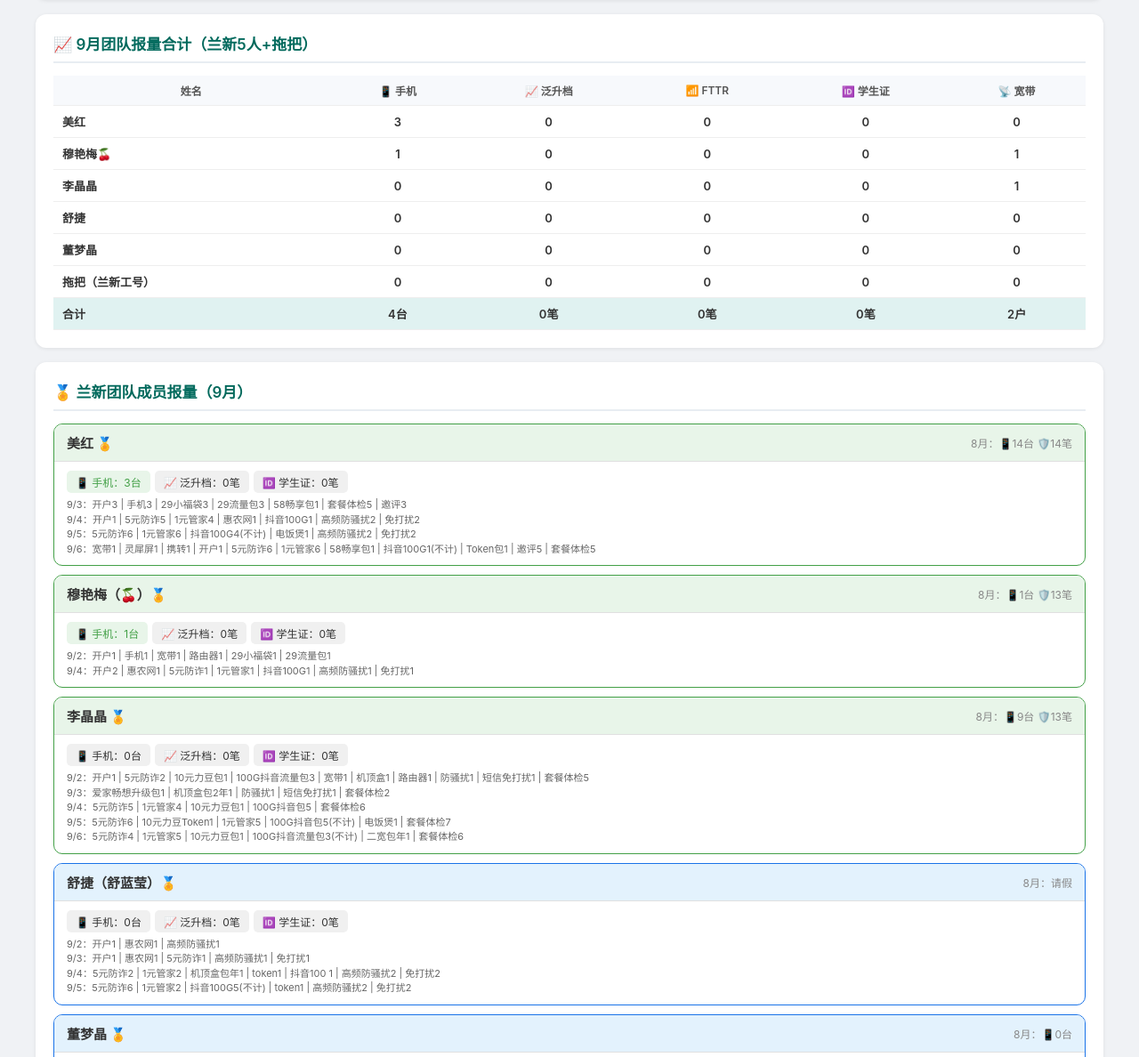
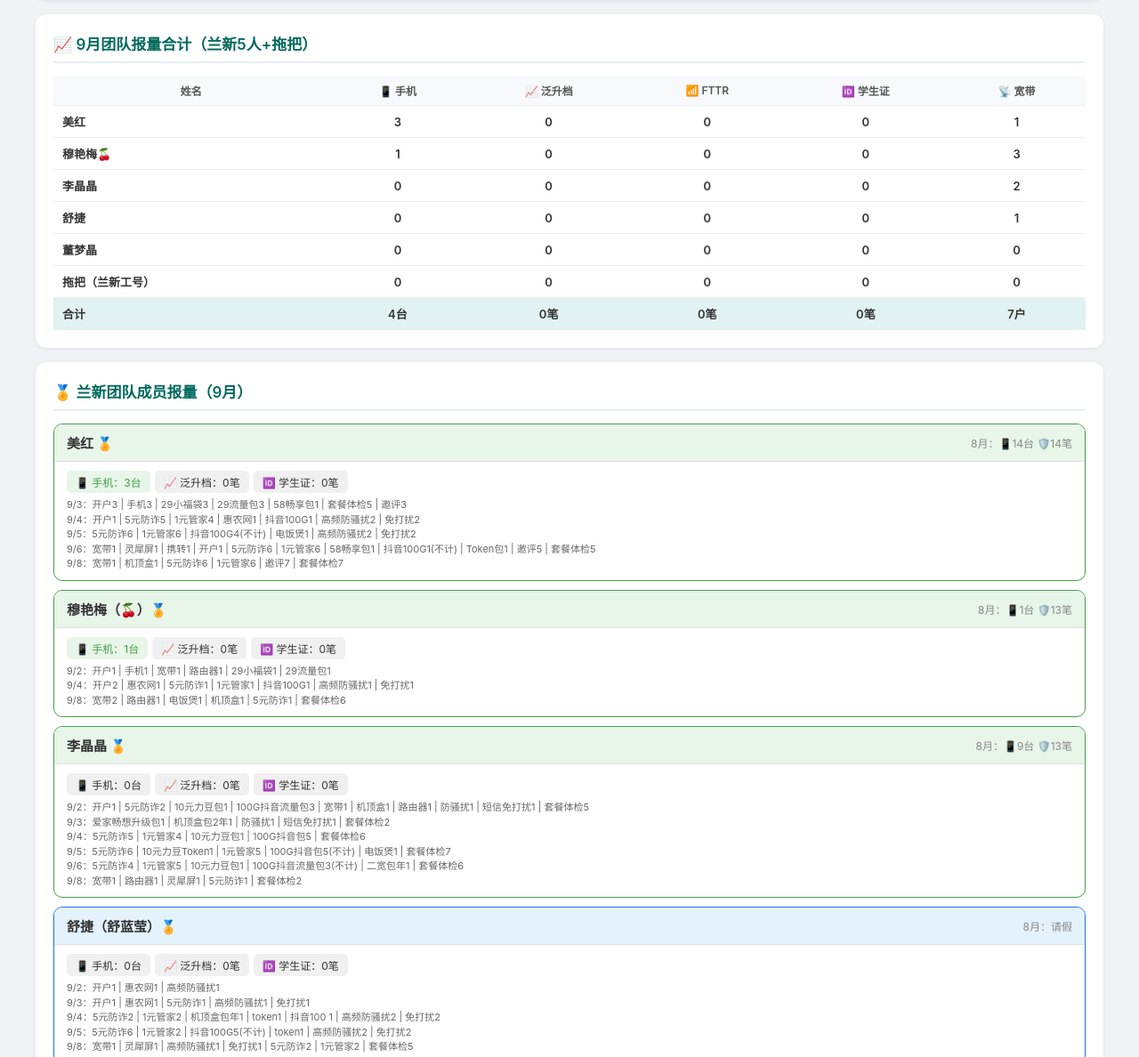
Before and after one commit to tangzhipeng420/html, a plain HTML site: page 兰新九月报量看板.html in a window 1280 px wide. Shown: the part 523-1711 px from the top of the page at 89% size. Drawn offline with Linux system fonts and the light colour scheme.

Commit message:
兰新九月报量看板更新至9/8

```diff
--- a/兰新九月报量看板.html
+++ b/兰新九月报量看板.html
@@ -62,9 +62,9 @@
 <div class="header">
 <div>
 <h1>📊 兰新团队 · 9月报量看板</h1>
-<div class="sub">兰新（美红/穆艳梅/李晶晶/舒捷/董梦晶）+拖把（兰新工号） · 🔄 更新于 2026-09-06</div>
+<div class="sub">兰新（美红/穆艳梅/李晶晶/舒捷/董梦晶）+拖把（兰新工号） · 🔄 更新于 2026-09-08</div>
 </div>
-<span class="badge">📊 9/6 已更新</span>
+<span class="badge">📊 9/8 已更新</span>
 </div>
 
 <!-- 月度目标 -->
@@ -87,13 +87,13 @@
 <h2>📈 9月团队报量合计（兰新5人+拖把）</h2>
 <table>
 <tr><th>姓名</th><th>📱 手机</th><th>📈 泛升档</th><th>📶 FTTR</th><th>🆔 学生证</th><th>📡 宽带</th></tr>
-<tr><td style="text-align:left;font-weight:600">美红</td><td class="num">3</td><td class="num">0</td><td class="num">0</td><td class="num">0</td><td class="num">0</td></tr>
-<tr><td style="text-align:left;font-weight:600">穆艳梅🍒</td><td class="num">1</td><td class="num">0</td><td class="num">0</td><td class="num">0</td><td class="num">1</td></tr>
-<tr><td style="text-align:left;font-weight:600">李晶晶</td><td class="num">0</td><td class="num">0</td><td class="num">0</td><td class="num">0</td><td class="num">1</td></tr>
-<tr><td style="text-align:left;font-weight:600">舒捷</td><td class="num">0</td><td class="num">0</td><td class="num">0</td><td class="num">0</td><td class="num">0</td></tr>
+<tr><td style="text-align:left;font-weight:600">美红</td><td class="num">3</td><td class="num">0</td><td class="num">0</td><td class="num">0</td><td class="num">1</td></tr>
+<tr><td style="text-align:left;font-weight:600">穆艳梅🍒</td><td class="num">1</td><td class="num">0</td><td class="num">0</td><td class="num">0</td><td class="num">3</td></tr>
+<tr><td style="text-align:left;font-weight:600">李晶晶</td><td class="num">0</td><td class="num">0</td><td class="num">0</td><td class="num">0</td><td class="num">2</td></tr>
+<tr><td style="text-align:left;font-weight:600">舒捷</td><td class="num">0</td><td class="num">0</td><td class="num">0</td><td class="num">0</td><td class="num">1</td></tr>
 <tr><td style="text-align:left;font-weight:600">董梦晶</td><td class="num">0</td><td class="num">0</td><td class="num">0</td><td class="num">0</td><td class="num">0</td></tr>
 <tr><td style="text-align:left;font-weight:600">拖把（兰新工号）</td><td class="num">0</td><td class="num">0</td><td class="num">0</td><td class="num">0</td><td class="num">0</td></tr>
-<tr class="highlight"><td style="text-align:left;font-weight:600">合计</td><td>4台</td><td>0笔</td><td>0笔</td><td>0笔</td><td>2户</td></tr>
+<tr class="highlight"><td style="text-align:left;font-weight:600">合计</td><td>4台</td><td>0笔</td><td>0笔</td><td>0笔</td><td>7户</td></tr>
 </table>
 </div>
 
@@ -110,7 +110,7 @@
 <span class="kpi-item">📈 泛升档：0笔</span>
 <span class="kpi-item">🆔 学生证：0笔</span>
 </div>
-<div class="other-items">9/3：开户3 | 手机3 | 29小福袋3 | 29流量包3 | 58畅享包1 | 套餐体检5 | 邀评3<br/>9/4：开户1 | 5元防诈5 | 1元管家4 | 惠农网1 | 抖音100G1 | 高频防骚扰2 | 免打扰2<br/>9/5：5元防诈6 | 1元管家6 | 抖音100G4(不计) | 电饭煲1 | 高频防骚扰2 | 免打扰2<br/>9/6：宽带1 | 灵犀屏1 | 携转1 | 开户1 | 5元防诈6 | 1元管家6 | 58畅享包1 | 抖音100G1(不计) | Token包1 | 邀评5 | 套餐体检5</div>
+<div class="other-items">9/3：开户3 | 手机3 | 29小福袋3 | 29流量包3 | 58畅享包1 | 套餐体检5 | 邀评3<br/>9/4：开户1 | 5元防诈5 | 1元管家4 | 惠农网1 | 抖音100G1 | 高频防骚扰2 | 免打扰2<br/>9/5：5元防诈6 | 1元管家6 | 抖音100G4(不计) | 电饭煲1 | 高频防骚扰2 | 免打扰2<br/>9/6：宽带1 | 灵犀屏1 | 携转1 | 开户1 | 5元防诈6 | 1元管家6 | 58畅享包1 | 抖音100G1(不计) | Token包1 | 邀评5 | 套餐体检5<br/>9/8：宽带1 | 机顶盒1 | 5元防诈6 | 1元管家6 | 邀评7 | 套餐体检7</div>
 </div>
 </div>
 
@@ -123,7 +123,7 @@
 <span class="kpi-item">📈 泛升档：0笔</span>
 <span class="kpi-item">🆔 学生证：0笔</span>
 </div>
-<div class="other-items">9/2：开户1 | 手机1 | 宽带1 | 路由器1 | 29小福袋1 | 29流量包1<br/>9/4：开户2 | 惠农网1 | 5元防诈1 | 1元管家1 | 抖音100G1 | 高频防骚扰1 | 免打扰1</div>
+<div class="other-items">9/2：开户1 | 手机1 | 宽带1 | 路由器1 | 29小福袋1 | 29流量包1<br/>9/4：开户2 | 惠农网1 | 5元防诈1 | 1元管家1 | 抖音100G1 | 高频防骚扰1 | 免打扰1<br/>9/8：宽带2 | 路由器1 | 电饭煲1 | 机顶盒1 | 5元防诈1 | 套餐体检6</div>
 </div>
 </div>
 
@@ -136,7 +136,7 @@
 <span class="kpi-item">📈 泛升档：0笔</span>
 <span class="kpi-item">🆔 学生证：0笔</span>
 </div>
-<div class="other-items">9/2：开户1 | 5元防诈2 | 10元力豆包1 | 100G抖音流量包3 | 宽带1 | 机顶盒1 | 路由器1 | 防骚扰1 | 短信免打扰1 | 套餐体检5<br/>9/3：爱家畅想升级包1 | 机顶盒包2年1 | 防骚扰1 | 短信免打扰1 | 套餐体检2<br/>9/4：5元防诈5 | 1元管家4 | 10元力豆包1 | 100G抖音包5 | 套餐体检6<br/>9/5：5元防诈6 | 10元力豆Token1 | 1元管家5 | 100G抖音包5(不计) | 电饭煲1 | 套餐体检7<br/>9/6：5元防诈4 | 1元管家5 | 10元力豆包1 | 100G抖音流量包3(不计) | 二宽包年1 | 套餐体检6</div>
+<div class="other-items">9/2：开户1 | 5元防诈2 | 10元力豆包1 | 100G抖音流量包3 | 宽带1 | 机顶盒1 | 路由器1 | 防骚扰1 | 短信免打扰1 | 套餐体检5<br/>9/3：爱家畅想升级包1 | 机顶盒包2年1 | 防骚扰1 | 短信免打扰1 | 套餐体检2<br/>9/4：5元防诈5 | 1元管家4 | 10元力豆包1 | 100G抖音包5 | 套餐体检6<br/>9/5：5元防诈6 | 10元力豆Token1 | 1元管家5 | 100G抖音包5(不计) | 电饭煲1 | 套餐体检7<br/>9/6：5元防诈4 | 1元管家5 | 10元力豆包1 | 100G抖音流量包3(不计) | 二宽包年1 | 套餐体检6<br/>9/8：宽带1 | 路由器1 | 灵犀屏1 | 5元防诈1 | 套餐体检2</div>
 </div>
 </div>
 
@@ -149,7 +149,7 @@
 <span class="kpi-item">📈 泛升档：0笔</span>
 <span class="kpi-item">🆔 学生证：0笔</span>
 </div>
-<div class="other-items">9/2：开户1 | 惠农网1 | 高频防骚扰1<br/>9/3：开户1 | 惠农网1 | 5元防诈1 | 高频防骚扰1 | 免打扰1<br/>9/4：5元防诈2 | 1元管家2 | 机顶盒包年1 | token1 | 抖音100 1 | 高频防骚扰2 | 免打扰2<br/>9/5：5元防诈6 | 1元管家2 | 抖音100G5(不计) | token1 | 高频防骚扰2 | 免打扰2</div>
+<div class="other-items">9/2：开户1 | 惠农网1 | 高频防骚扰1<br/>9/3：开户1 | 惠农网1 | 5元防诈1 | 高频防骚扰1 | 免打扰1<br/>9/4：5元防诈2 | 1元管家2 | 机顶盒包年1 | token1 | 抖音100 1 | 高频防骚扰2 | 免打扰2<br/>9/5：5元防诈6 | 1元管家2 | 抖音100G5(不计) | token1 | 高频防骚扰2 | 免打扰2<br/>9/8：宽带1 | 灵犀屏1 | 高频防骚扰1 | 免打扰1 | 5元防诈2 | 1元管家2 | 套餐体检5</div>
 </div>
 </div>
 
@@ -180,7 +180,7 @@
 </div>
 </div>
 
-<div class="footer">🦐 2026-09-06 · 兰新9月报量 · 每晚唐发量自动更新 · 日考核统计单独微信通报</div>
+<div class="footer">🦐 2026-09-08 · 兰新9月报量 · 每晚唐发量自动更新 · 日考核统计单独微信通报</div>
 </div>
 </body>
 </html>
```
